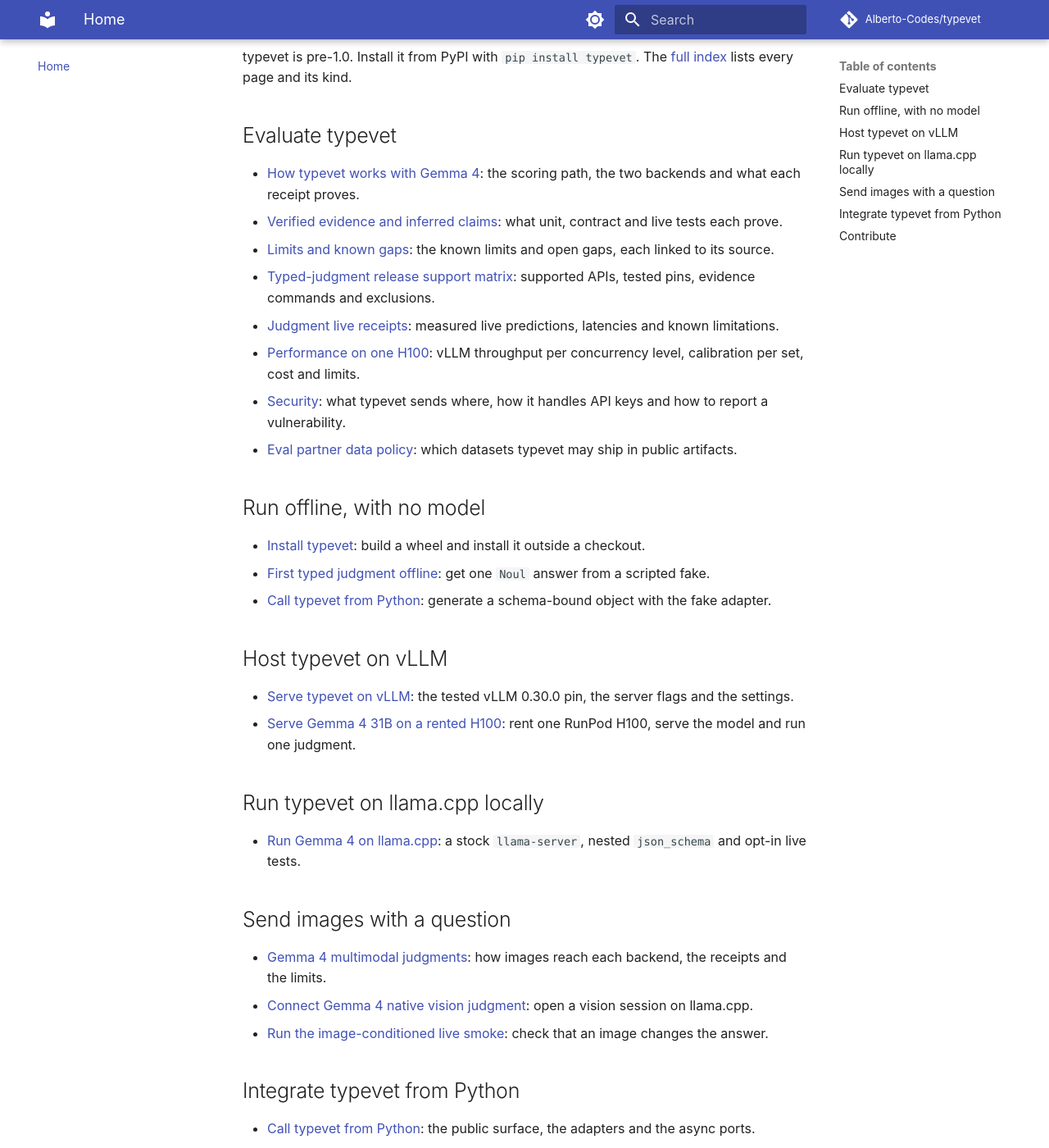
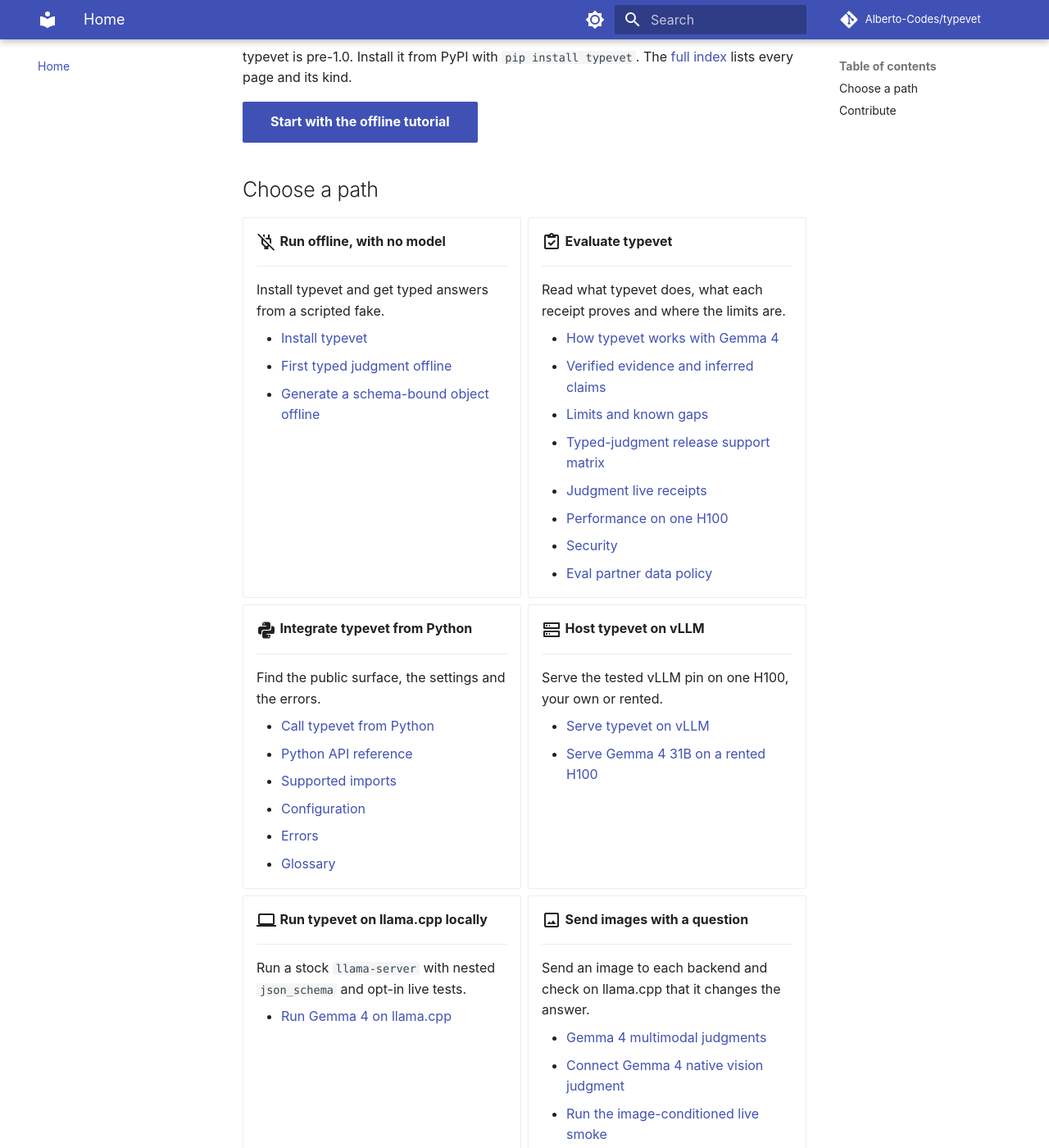
Before and after one commit to Alberto-Codes/typevet, an MkDocs documentation site: the page built from docs/index.md, in a window 1280 px wide and 1400 px high, scrolled down 382 px. Shown: the whole window at 82% size. Built offline with MkDocs 1.6.1 and Material for MkDocs 9.7.7, drawn with Linux system fonts in a browser that asks for light colours; comment, search, counter and statistics services are not loaded; some of the changed text lies outside the part shown.

Commit message:
docs(site): give the Home routes a primary start action and task cards
Render the Home route groups as Material grid cards with icons, after
one primary button to the offline tutorial, following docvet's home
page. Every current link target stays. Enable pymdownx.emoji for the
card icons. Contribute stays last as a plain list.

Closes #264

```diff
--- a/docs/index.md
+++ b/docs/index.md
@@ -11,63 +11,78 @@
 typevet is pre-1.0. Install it from PyPI with `pip install typevet`.
 The [full index](https://github.com/Alberto-Codes/typevet/blob/main/docs/README.md) lists every page and its kind.
 
-## Evaluate typevet
+[Start with the offline tutorial](tutorials/first-typed-judgment-offline.md){ .md-button .md-button--primary }
 
-- [How typevet works with Gemma 4](explanation/how-typevet-works-with-gemma-4.md):
-  the scoring path, the two backends and what each receipt proves.
-- [Verified evidence and inferred claims](explanation/verification.md):
-  what unit, contract and live tests each prove.
-- [Limits and known gaps](explanation/limits.md):
-  the known limits and open gaps, each linked to its source.
-- [Typed-judgment release support matrix](reference/typed-judgment-release-support-matrix.md):
-  supported APIs, tested pins, evidence commands and exclusions.
-- [Judgment live receipts](reference/judgment-live-receipts.md):
-  measured live predictions, latencies and known limitations.
-- [Performance on one H100](reference/performance.md):
-  vLLM throughput per concurrency level, calibration per set, cost and limits.
-- [Security](reference/security.md):
-  what typevet sends where, how it handles API keys and how to report a vulnerability.
-- [Eval partner data policy](reference/eval-partner-data-policy.md):
-  which datasets typevet may ship in public artifacts.
+## Choose a path
 
-## Run offline, with no model
+<div class="grid cards" markdown>
 
-- [Install typevet](how-to/install.md): build a wheel and install it outside a checkout.
-- [First typed judgment offline](tutorials/first-typed-judgment-offline.md):
-  get one `Noul` answer from a scripted fake.
-- [Call typevet from Python](how-to/call-typevet-from-python.md#runnable-example-offline-fake):
-  generate a schema-bound object with the fake adapter.
+-   :material-power-plug-off-outline:{ .lg .middle } **Run offline, with no model**
 
-## Host typevet on vLLM
+    ---
 
-- [Serve typevet on vLLM](how-to/serve-typevet-on-vllm.md):
-  the tested vLLM 0.30.0 pin, the server flags and the settings.
-- [Serve Gemma 4 31B on a rented H100](how-to/serve-gemma-4-31b-on-a-rented-h100.md):
-  rent one RunPod H100, serve the model and run one judgment.
+    Install typevet and get typed answers from a scripted fake.
 
-## Run typevet on llama.cpp locally
+    - [Install typevet](how-to/install.md)
+    - [First typed judgment offline](tutorials/first-typed-judgment-offline.md)
+    - [Generate a schema-bound object offline](how-to/call-typevet-from-python.md#runnable-example-offline-fake)
 
-- [Run Gemma 4 on llama.cpp](how-to/run-gemma4-llamacpp.md):
-  a stock `llama-server`, nested `json_schema` and opt-in live tests.
+-   :material-clipboard-check-outline:{ .lg .middle } **Evaluate typevet**
 
-## Send images with a question
+    ---
 
-- [Gemma 4 multimodal judgments](explanation/gemma-4-multimodal-judgments.md):
-  how images reach each backend, the receipts and the limits.
-- [Connect Gemma 4 native vision judgment](how-to/connect-gemma4-native-vision-judgment.md):
-  open a vision session on llama.cpp.
-- [Run the image-conditioned live smoke](how-to/run-a-multimodal-live-smoke.md):
-  check that an image changes the answer.
+    Read what typevet does, what each receipt proves and where the limits are.
 
-## Integrate typevet from Python
+    - [How typevet works with Gemma 4](explanation/how-typevet-works-with-gemma-4.md)
+    - [Verified evidence and inferred claims](explanation/verification.md)
+    - [Limits and known gaps](explanation/limits.md)
+    - [Typed-judgment release support matrix](reference/typed-judgment-release-support-matrix.md)
+    - [Judgment live receipts](reference/judgment-live-receipts.md)
+    - [Performance on one H100](reference/performance.md)
+    - [Security](reference/security.md)
+    - [Eval partner data policy](reference/eval-partner-data-policy.md)
 
-- [Call typevet from Python](how-to/call-typevet-from-python.md):
-  the public surface, the adapters and the async ports.
-- [Python API reference](reference/api.md): the public package docstrings.
-- [Supported imports](reference/supported-imports.md): the import paths to use.
-- [Configuration](reference/configuration.md): the `TYPEVET_*` settings.
-- [Errors](reference/errors.md): the error classes and their causes.
-- [Glossary](reference/glossary.md): the one meaning of each term.
+-   :material-language-python:{ .lg .middle } **Integrate typevet from Python**
+
+    ---
+
+    Find the public surface, the settings and the errors.
+
+    - [Call typevet from Python](how-to/call-typevet-from-python.md)
+    - [Python API reference](reference/api.md)
+    - [Supported imports](reference/supported-imports.md)
+    - [Configuration](reference/configuration.md)
+    - [Errors](reference/errors.md)
+    - [Glossary](reference/glossary.md)
+
+-   :material-server-outline:{ .lg .middle } **Host typevet on vLLM**
+
+    ---
+
+    Serve the tested vLLM pin on one H100, your own or rented.
+
+    - [Serve typevet on vLLM](how-to/serve-typevet-on-vllm.md)
+    - [Serve Gemma 4 31B on a rented H100](how-to/serve-gemma-4-31b-on-a-rented-h100.md)
+
+-   :material-laptop:{ .lg .middle } **Run typevet on llama.cpp locally**
+
+    ---
+
+    Run a stock `llama-server` with nested `json_schema` and opt-in live tests.
+
+    - [Run Gemma 4 on llama.cpp](how-to/run-gemma4-llamacpp.md)
+
+-   :material-image-outline:{ .lg .middle } **Send images with a question**
+
+    ---
+
+    Send an image to each backend and check on llama.cpp that it changes the answer.
+
+    - [Gemma 4 multimodal judgments](explanation/gemma-4-multimodal-judgments.md)
+    - [Connect Gemma 4 native vision judgment](how-to/connect-gemma4-native-vision-judgment.md)
+    - [Run the image-conditioned live smoke](how-to/run-a-multimodal-live-smoke.md)
+
+</div>
 
 ## Contribute
 
--- a/mkdocs.yml
+++ b/mkdocs.yml
@@ -64,6 +64,9 @@
   - admonition
   - attr_list
   - md_in_html
+  - pymdownx.emoji:
+      emoji_index: !!python/name:material.extensions.emoji.twemoji
+      emoji_generator: !!python/name:material.extensions.emoji.to_svg
   - tables
   - pymdownx.details
   - pymdownx.superfences:
```
